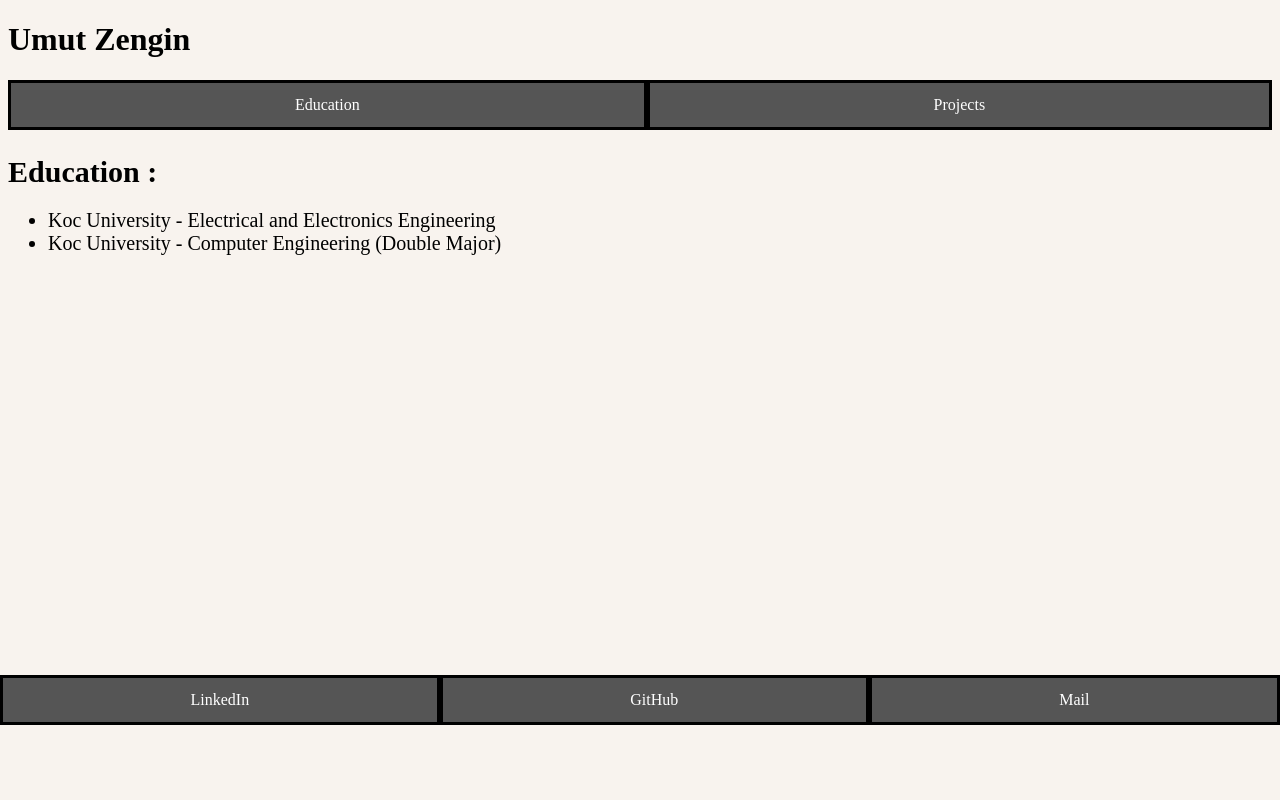
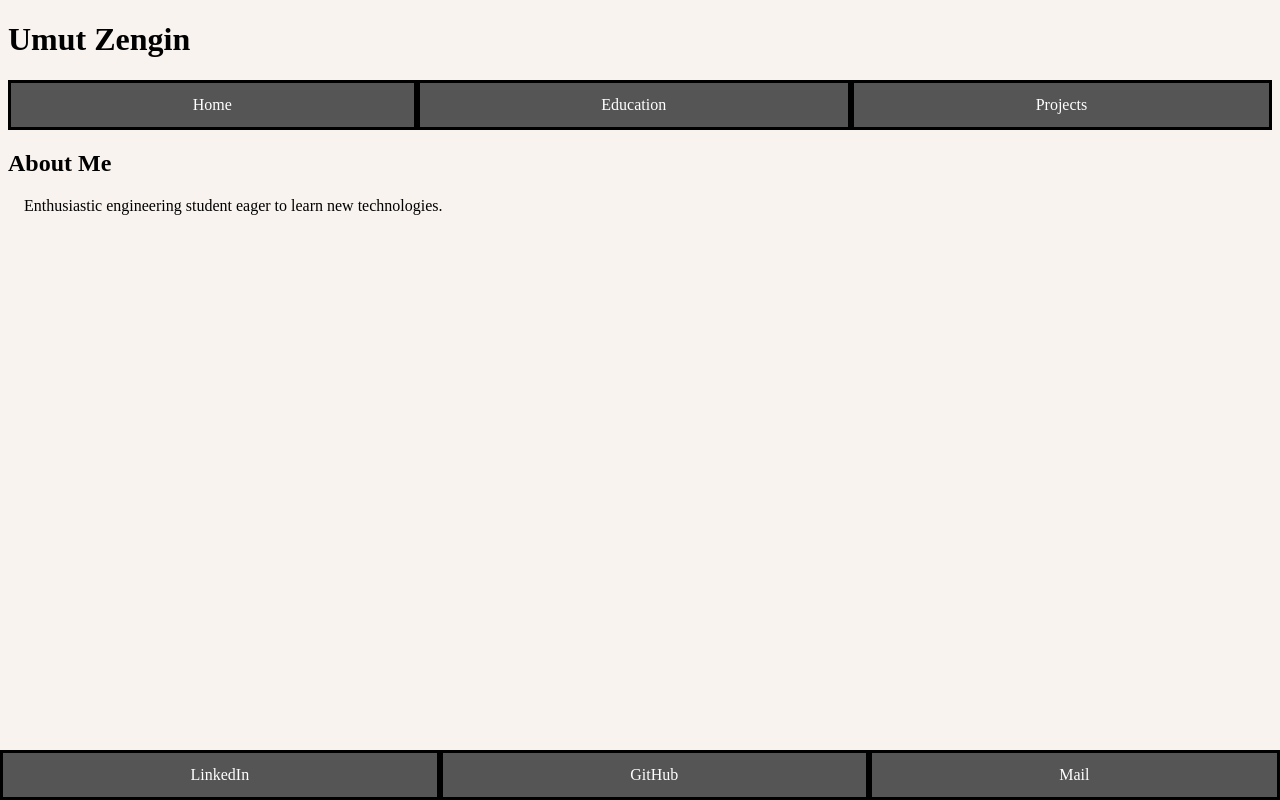
Before and after one commit to ZenginU/zenginu.github.io, a plain HTML site: page index.html in a window 1280 px wide. Drawn offline with Linux system fonts and the light colour scheme.

Commit message:
Added New Parts

```diff
--- a/index.css
+++ b/index.css
@@ -4,19 +4,15 @@ body {
   margin: 0;
 }
 
-img {
-  border-radius: 50%;
-  overflow: hidden;
+footer {
+  background-color: orange;
+  position: fixed;
+  bottom: 0;
+  width: 100%;
 }
 
-.container {
-    background-color: blue;
-    position: relative;
-    bottom: -50vh;
-    width: 100%;
-    margin: 0;
-}
-.container ul {
+footer ul {
+  margin: 0;
   padding: 0;
   list-style-type: none;
   display: flex;
@@ -25,13 +21,13 @@ img {
   height: 50px;
 }
 
-.container li {
+footer li {
   flex: auto;
   border: solid;
   background-color: #555555;
 }
 
-.container li a {
+footer li a {
   height: 100%;
   text-decoration: none;
   color: white;
@@ -41,7 +37,7 @@ img {
   text-align: center;
 }
 
-.container li a:hover {
+footer li a:hover {
   background-color: #333333;
 }
 
--- a/index.html
+++ b/index.html
@@ -18,14 +18,16 @@
   <div style="margin: 8px;">
     <h1>Umut Zengin</h1>
     <ul class="menu">
-      <li><a href="">Education</a></li>
-      <li><a href="">Projects</a></li>
+      <li><a href="#" onclick="javascript:addHome();return false;">Home</a></li>
+      <li><a href="#" onclick="javascript:addEducation();return false;">Education</a></li>
+      <li><a href="#" onclick="javascript:addProjects();return false;">Projects</a></li>
     </ul>
-    <h2 style="font-size: 30px;  margin-bottom: 0px;">Education : </h2>
-    <ul style="font-size: 20px;">
-      <li>Koc University - Electrical and Electronics Engineering</li>
-      <li>Koc University - Computer Engineering (Double Major)</li>
-    </ul>
+    <div id="main">
+      <h2>About Me</h2>
+      <p style="padding-left: 16px;">
+        Enthusiastic engineering student eager to learn new technologies.
+      </p>
+    </div>
   </div>
 </body>
 
--- a/index.js
+++ b/index.js
@@ -1,6 +1,6 @@
 function addFooter() {
   document.body.innerHTML += `
-  <footer class="container">
+  <footer>
     <ul>
       <li><a href="https://www.linkedin.com/in/zenginumut/" target="popup">LinkedIn</a></li>
       <li><a href="https://github.com/ZenginU" target="popup">GitHub</a></li>
@@ -8,3 +8,34 @@ function addFooter() {
     </ul>
   </footer>`;
 }
+
+function addHome() {
+  document.getElementById('main').innerHTML =
+  `
+  <h2>About Me</h2>
+  <p style="padding-left: 16px;">
+    Enthusiastic engineering student eager to learn new technologies.
+  </p>
+  `;
+}
+
+function addEducation() {
+  document.getElementById('main').innerHTML =
+  `
+  <h2>Education : </h2>
+  <ul>
+    <li>Koc University - Electrical and Electronics Engineering</li>
+    <li>Koc University - Computer Engineering (Double Major)</li>
+  </ul>
+  `;
+}
+
+function addProjects() {
+  document.getElementById('main').innerHTML =
+  `
+  <h2>Projects</h2>
+  <ul>
+    <li>FTP Server</li>
+  </ul>
+  `;
+}
```
